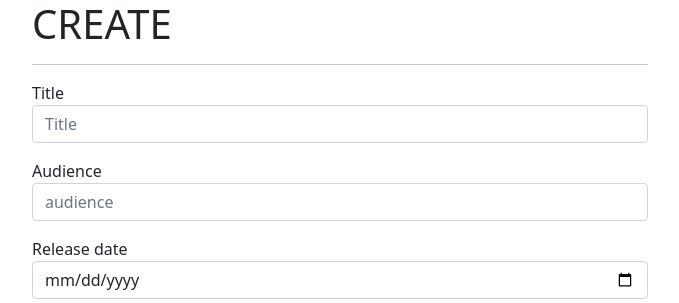
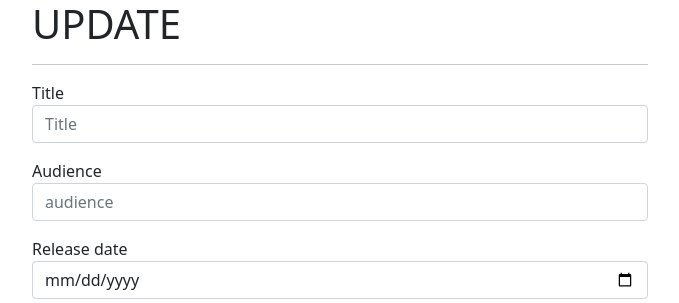
Before and after one commit to Eunyeol-Lucas/ssafy-pjt, a Django app: template movies/templates/movies/update.html in a window 1280 px wide. Shown: the top 303 px of the page, without its empty margins (300-979 px from the left). Run offline with Django 3.2, Linux system fonts and the light colour scheme; the template is opened without the code that fills it: values that come from a table or form of the project are taken from there, others are empty.

Commit message:
Chore: 오기 수정

```diff
--- a/movies/templates/movies/update.html
+++ b/movies/templates/movies/update.html
@@ -1,6 +1,6 @@
 {% extends 'base.html' %}
 {% block content %}
-<h1>CREATE</h1>
+<h1>UPDATE</h1>
 <hr>
 
 <form action="" method="POST">
```
Also changed, not shown: README.assets/스크린샷 2022-04-08 16.21.59.png (added), README.assets/스크린샷 2022-04-08 16.26.40.png (added), README.assets/스크린샷 2022-04-08 16.27.09.png (added), README.assets/스크린샷 2022-04-08 16.27.56.png (added), README.assets/스크린샷 2022-04-08 16.29.02.png (added), README.md.
